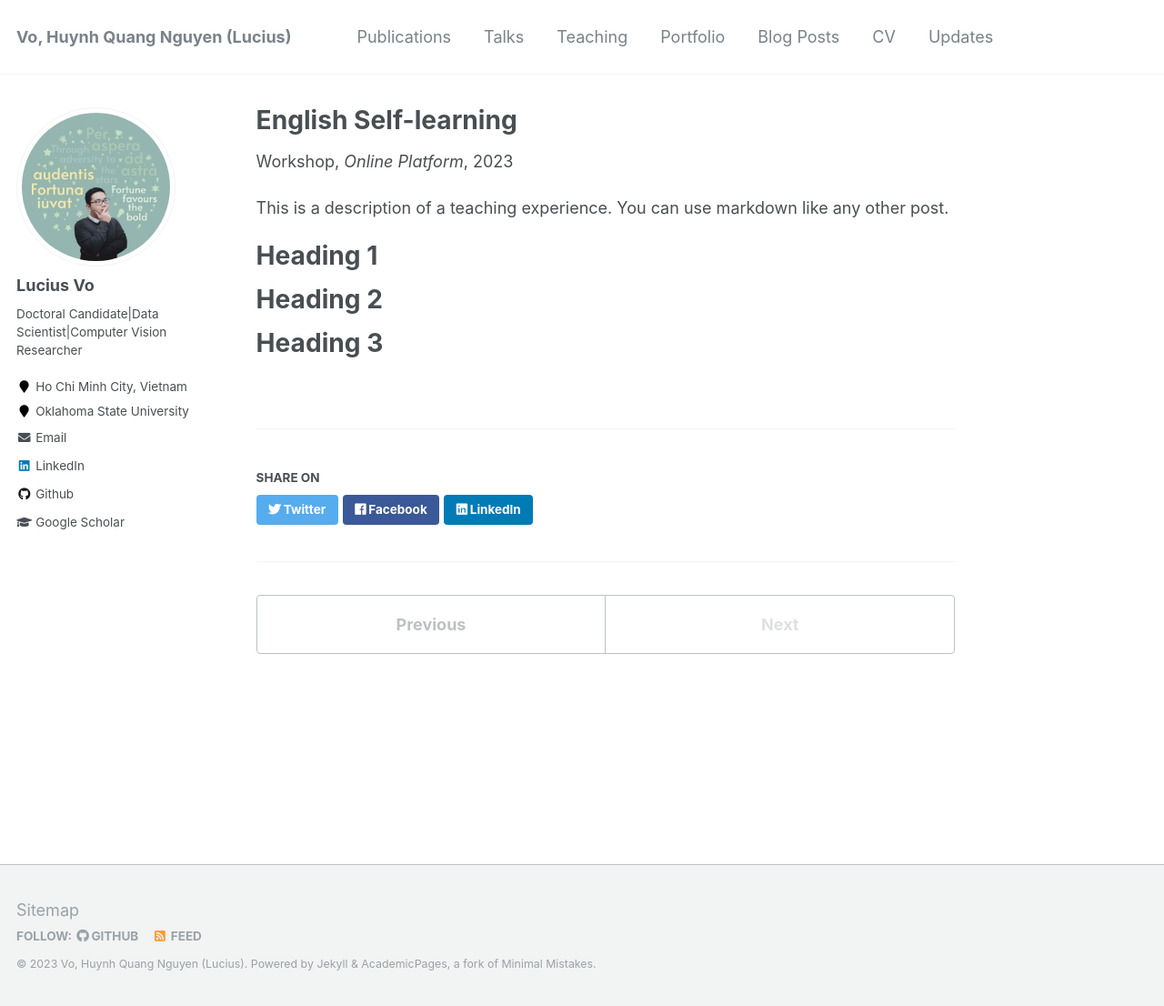
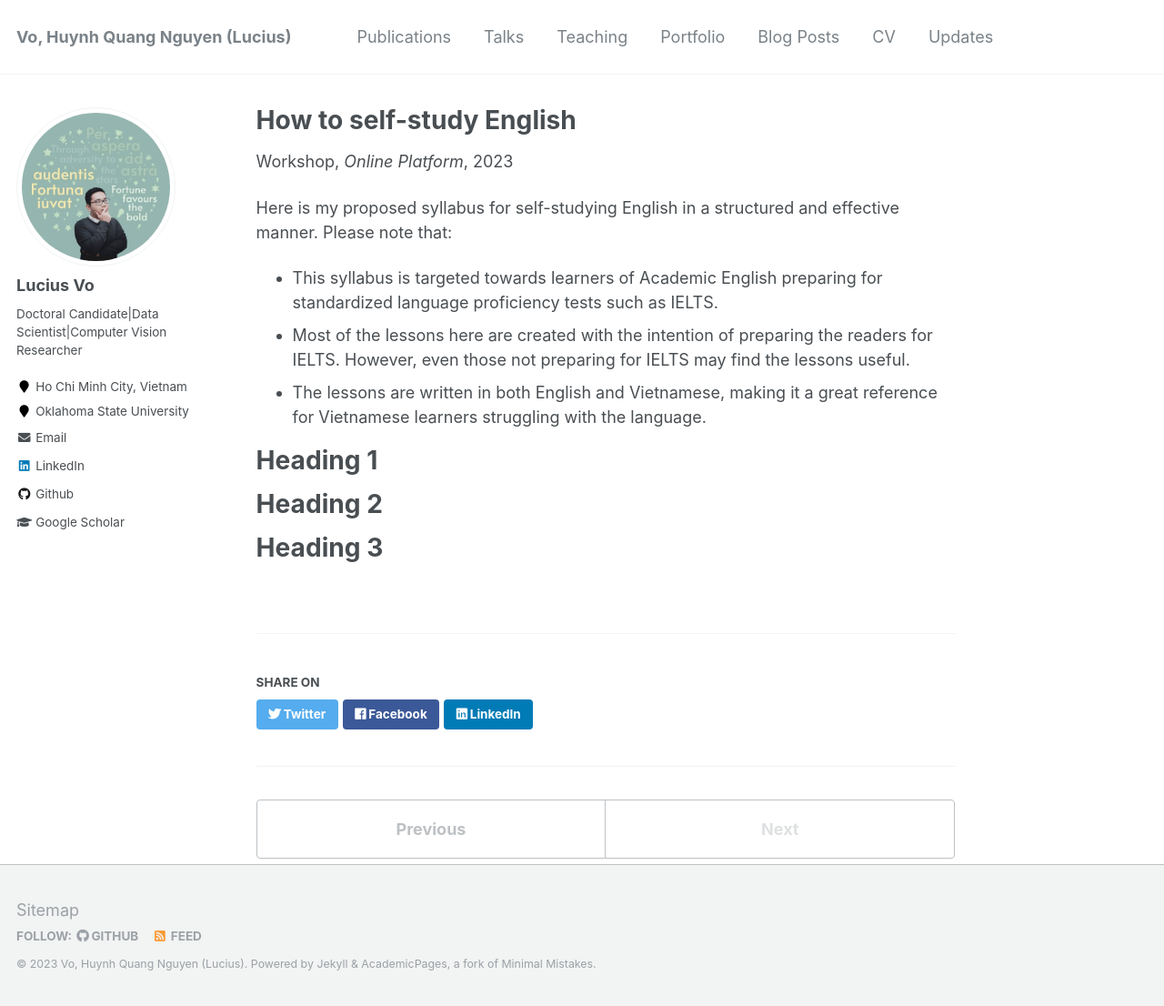
Before and after one commit to vohuynhquangnguyen/vohuynhquangnguyen.github.io, a Jekyll site: the page built from _teaching/2023-spring-English_workshop.md, in a window 1280 px wide and 1106 px high. Shown: the whole window at 91% size. Built offline with Jekyll 4.4.1, drawn with Linux system fonts in a browser that asks for light colours.

Commit message:
Update 2023-spring-English_workshop.md

```diff
--- a/_teaching/2023-spring-English_workshop.md
+++ b/_teaching/2023-spring-English_workshop.md
@@ -1,5 +1,5 @@
 ---
-title: "English Self-learning"
+title: "How to self-study English"
 collection: teaching
 type: "Workshop"
 permalink: /teaching/2015-spring-teaching-1
@@ -8,7 +8,11 @@ date: 2023-07-01
 location: "Ho Chi Minh City, Vietnam"
 ---
 
-This is a description of a teaching experience. You can use markdown like any other post.
+Here is my proposed syllabus for self-studying English in a structured and effective manner. Please note that:
+* This syllabus is targeted towards learners of Academic English preparing for standardized language proficiency tests such as IELTS.
+* Most of the lessons here are created with the intention of preparing the readers for IELTS. However, even those not preparing for IELTS may find the lessons useful.
+* The lessons are written in both English and Vietnamese, making it a great reference for Vietnamese learners struggling with the language.
+
 
 Heading 1
 ======
```
